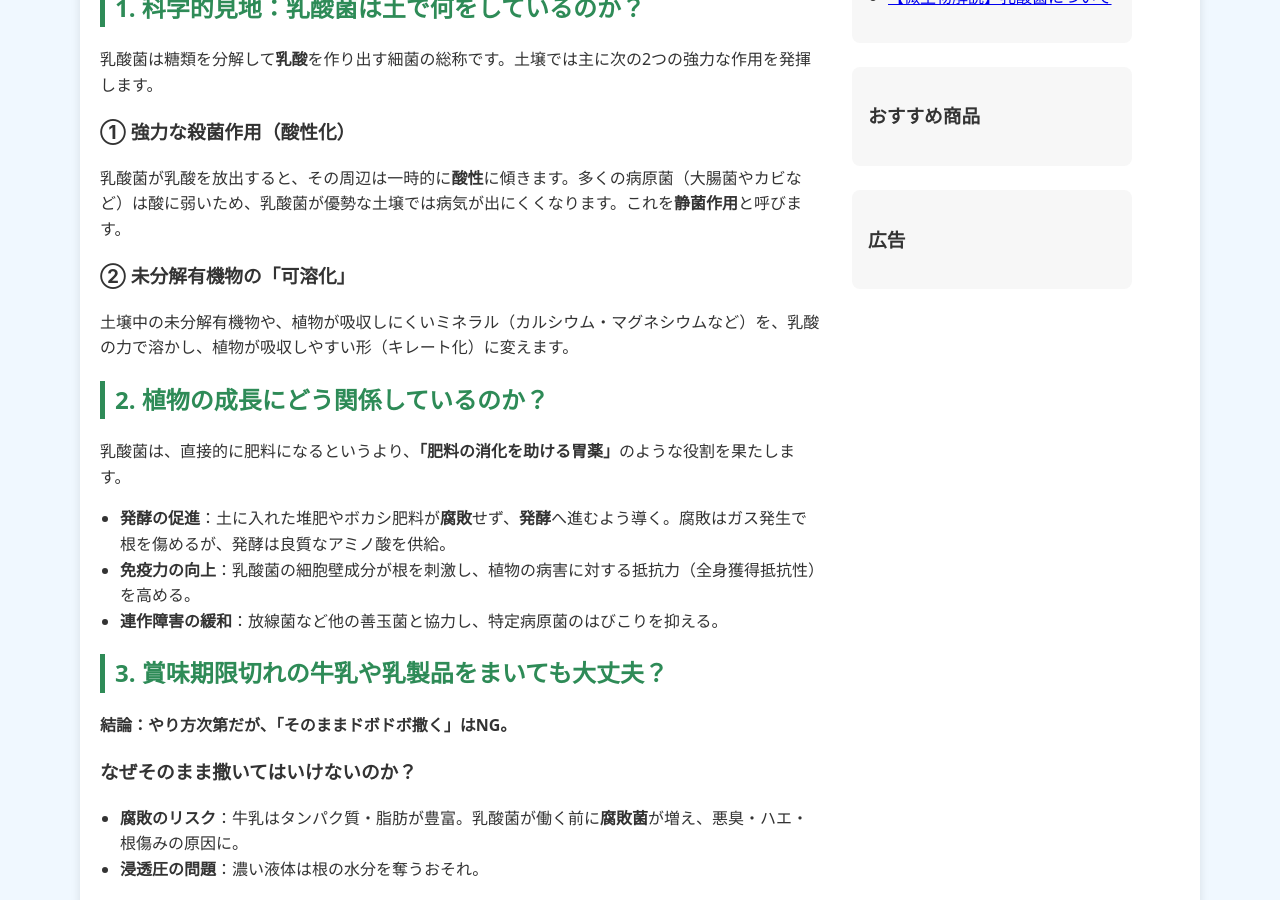
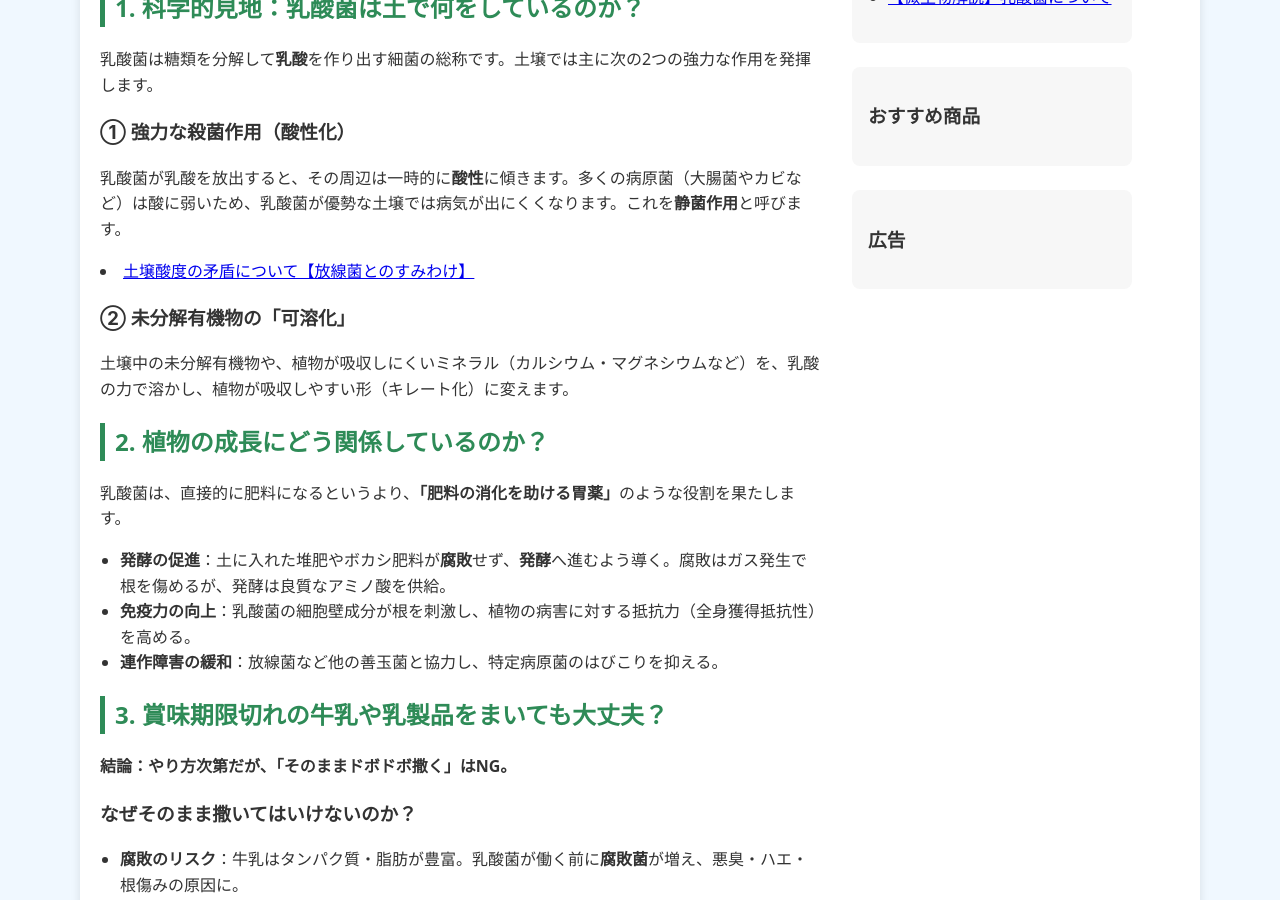
Before and after one commit to shiitake-garden/shiitake-garden.github.io, a Jekyll site: the page built from microbe/microbe_nyuusankin.html, in a window 1280 px wide and 900 px high, scrolled down 403 px. Built offline with Jekyll 4.4.1, drawn with Linux system fonts in a browser that asks for light colours.

Commit message:
Update microbe_nyuusankin.html

```diff
--- a/microbe/microbe_nyuusankin.html
+++ b/microbe/microbe_nyuusankin.html
@@ -22,7 +22,7 @@ title: カルティベーションラボ
 
           <h3>① 強力な殺菌作用（酸性化）</h3>
           <p>乳酸菌が乳酸を放出すると、その周辺は一時的に<strong>酸性</strong>に傾きます。多くの病原菌（大腸菌やカビなど）は酸に弱いため、乳酸菌が優勢な土壌では病気が出にくくなります。これを<strong>静菌作用</strong>と呼びます。</p>
-
+          <li><a href="/microbe/microbe_ph_kouka.html">土壌酸度の矛盾について【放線菌とのすみわけ】</a></li>
           <h3>② 未分解有機物の「可溶化」</h3>
           <p>土壌中の未分解有機物や、植物が吸収しにくいミネラル（カルシウム・マグネシウムなど）を、乳酸の力で溶かし、植物が吸収しやすい形（キレート化）に変えます。</p>
         </section>
```
